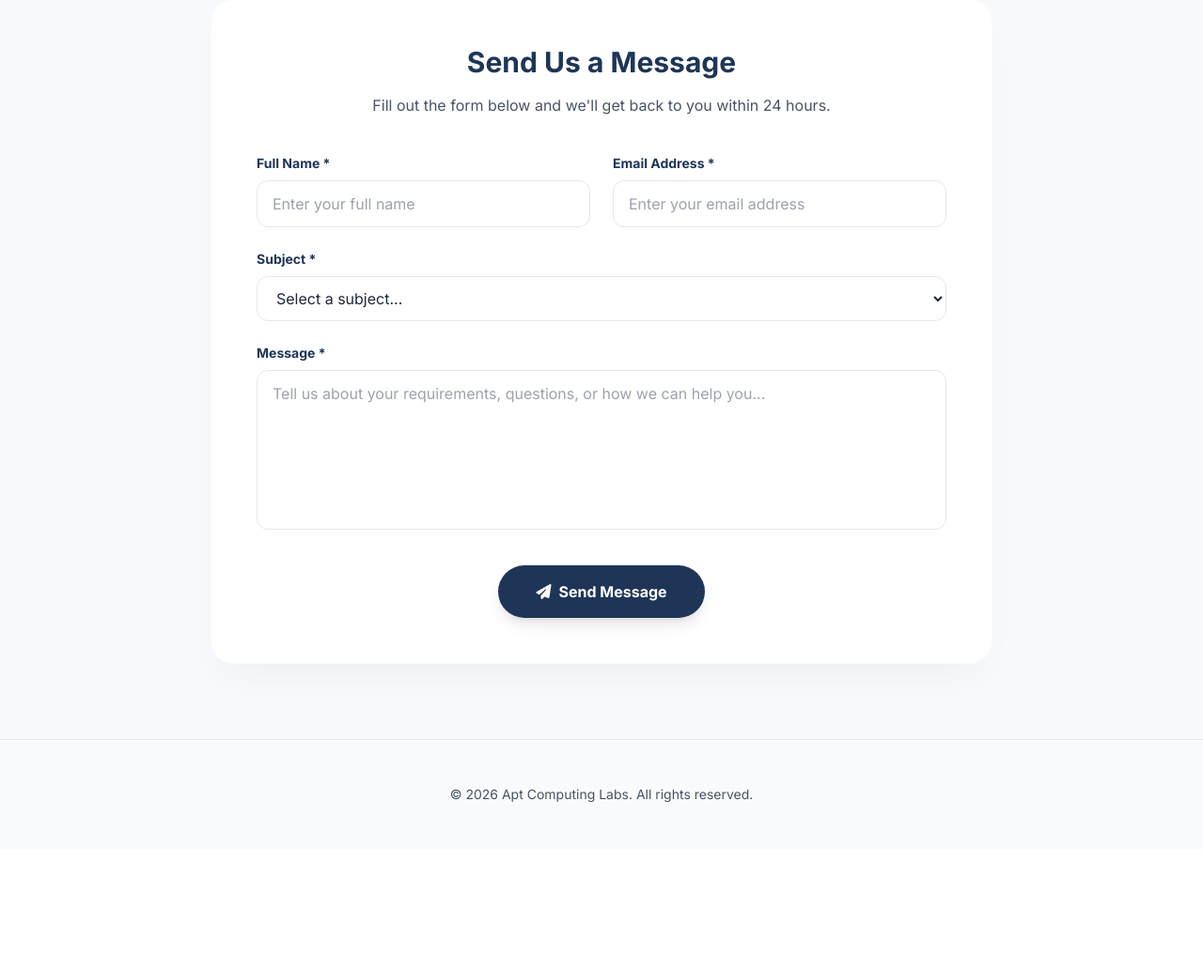
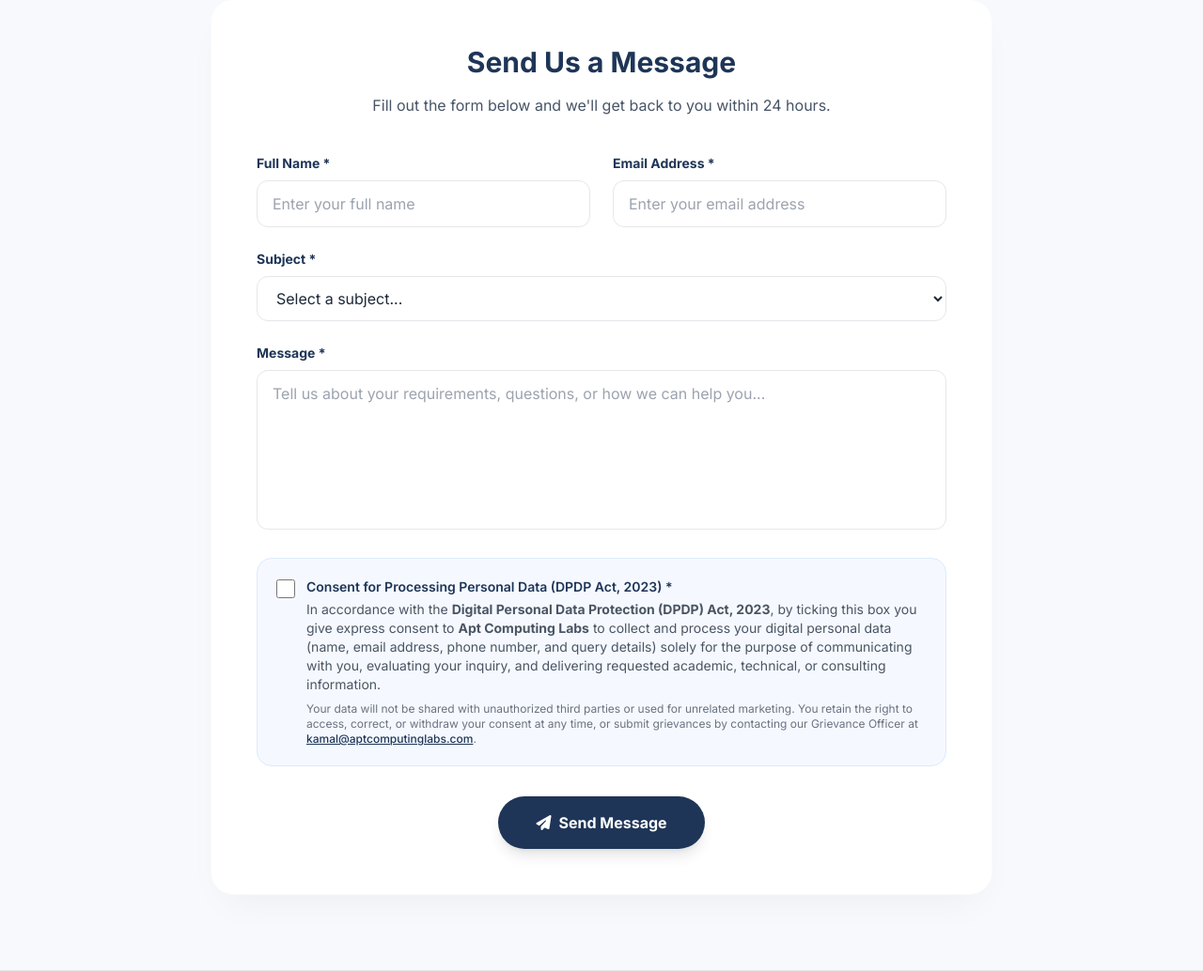
Before and after one commit to kamallearner123/acl_codeside, a Django app: page /contact/ in a window 1280 px wide. Shown: the part 627-1661 px from the top of the page at 94% size. Before the commit the page ends 1481 px from the top, so only its background shows below. Run offline with Django 5.2, Linux system fonts and the light colour scheme; some libraries are stand-ins or nearby versions.

Commit message:
Add DPDP Act 2023 compliant consent notice, verification, and audit tracking to contact form

```diff
--- a/contact/models.py
+++ b/contact/models.py
@@ -15,6 +15,9 @@ class Contact(models.Model):
 
     created_at = models.DateTimeField(auto_now_add=True)
 
+    dpdp_consent = models.BooleanField(default=False, help_text="Consent given under DPDP Act 2023")
+    dpdp_consent_timestamp = models.DateTimeField(null=True, blank=True)
+
     admin_email_sent = models.BooleanField(default=False)
 
     user_email_sent = models.BooleanField(default=False)
--- a/contact/views.py
+++ b/contact/views.py
@@ -2,6 +2,7 @@ import hmac
 import logging
 import secrets
 import time
+from django.utils import timezone
 
 from django.conf import settings
 from django.contrib import messages
@@ -51,13 +52,16 @@ def _deliver(pending):
     contact = Contact.objects.create(
         name=pending['name'], email=pending['email'],
         subject=pending['subject'], message=pending['message'],
+        dpdp_consent=pending.get('dpdp_consent', True),
+        dpdp_consent_timestamp=timezone.now(),
     )
     send_mail(
         f"Contact Form: {pending['subject']}",
         f"Name: {pending['name']}\n"
         f"Email: {pending['email']} (verified)\n"
         f"Company: {pending['company']}\n"
-        f"Phone: {pending['phone']}\n\n"
+        f"Phone: {pending['phone']}\n"
+        f"DPDP Act 2023 Consent: Granted\n\n"
         f"Message:\n{pending['message']}",
         settings.DEFAULT_FROM_EMAIL,
         ['kamal@aptcomputinglabs.com'],
@@ -76,6 +80,7 @@ def contact(request):
         message = request.POST.get('message', '').strip()[:5000]
         company = request.POST.get('company', 'Not provided').strip()[:200]
         phone = request.POST.get('phone', 'Not provided').strip()[:50]
+        dpdp_consent = request.POST.get('dpdp_consent')
 
         try:
             validate_email(email)
@@ -84,6 +89,9 @@ def contact(request):
             return redirect('contact:contact')
         if not (name and subject and message):
             messages.error(request, 'Please fill in all required fields.')
+            return redirect('contact:contact')
+        if not dpdp_consent:
+            messages.error(request, 'Consent under the DPDP Act, 2023 is required to submit this form.')
             return redirect('contact:contact')
 
         if (_over_limit(f'contact_ip_{_client_ip(request)}', MAX_SENDS_PER_IP_HOUR)
@@ -94,6 +102,7 @@ def contact(request):
         pending = {
             'name': name, 'email': email, 'subject': subject,
             'message': message, 'company': company, 'phone': phone,
+            'dpdp_consent': True,
             'code': f'{secrets.randbelow(10**6):06d}',
             'expires': time.time() + CODE_TTL, 'attempts': 0,
         }
--- a/templates/contact/contact.html
+++ b/templates/contact/contact.html
@@ -108,9 +108,29 @@
                     </select>
                 </div>
 
-                <div class="mb-8">
+                <div class="mb-6">
                     <label for="message" class="block text-sm font-bold text-brand-navy mb-2">Message *</label>
                     <textarea id="message" name="message" rows="6" required class="w-full px-4 py-3 rounded-xl border border-gray-200 focus:border-brand-navy focus:ring-2 focus:ring-brand-navy/20 outline-none transition-all resize-none" placeholder="Tell us about your requirements, questions, or how we can help you..."></textarea>
+                </div>
+
+                <!-- DPDP Act 2023 Consent & Notice -->
+                <div class="mb-8 p-5 bg-blue-50/60 rounded-2xl border border-blue-100">
+                    <div class="flex items-start gap-3">
+                        <div class="pt-0.5">
+                            <input type="checkbox" id="dpdp_consent" name="dpdp_consent" value="yes" required class="w-5 h-5 text-brand-navy border-gray-300 rounded focus:ring-brand-navy/30 cursor-pointer">
+                        </div>
+                        <div class="text-xs md:text-sm text-gray-700 leading-relaxed">
+                            <label for="dpdp_consent" class="font-semibold text-brand-navy block mb-1 cursor-pointer">
+                                Consent for Processing Personal Data (DPDP Act, 2023) *
+                            </label>
+                            <p class="text-gray-600 mb-2">
+                                In accordance with the <strong>Digital Personal Data Protection (DPDP) Act, 2023</strong>, by ticking this box you give express consent to <strong>Apt Computing Labs</strong> to collect and process your digital personal data (name, email address, phone number, and query details) solely for the purpose of communicating with you, evaluating your inquiry, and delivering requested academic, technical, or consulting information.
+                            </p>
+                            <p class="text-gray-500 text-xs">
+                                Your data will not be shared with unauthorized third parties or used for unrelated marketing. You retain the right to access, correct, or withdraw your consent at any time, or submit grievances by contacting our Grievance Officer at <a href="mailto:kamal@aptcomputinglabs.com" class="text-brand-navy underline font-medium hover:text-blue-700">kamal@aptcomputinglabs.com</a>.
+                            </p>
+                        </div>
+                    </div>
                 </div>
 
                 <div class="text-center">
```
Also changed, not shown: contact/migrations/0003_contact_dpdp_consent_contact_dpdp_consent_timestamp.py (added).
